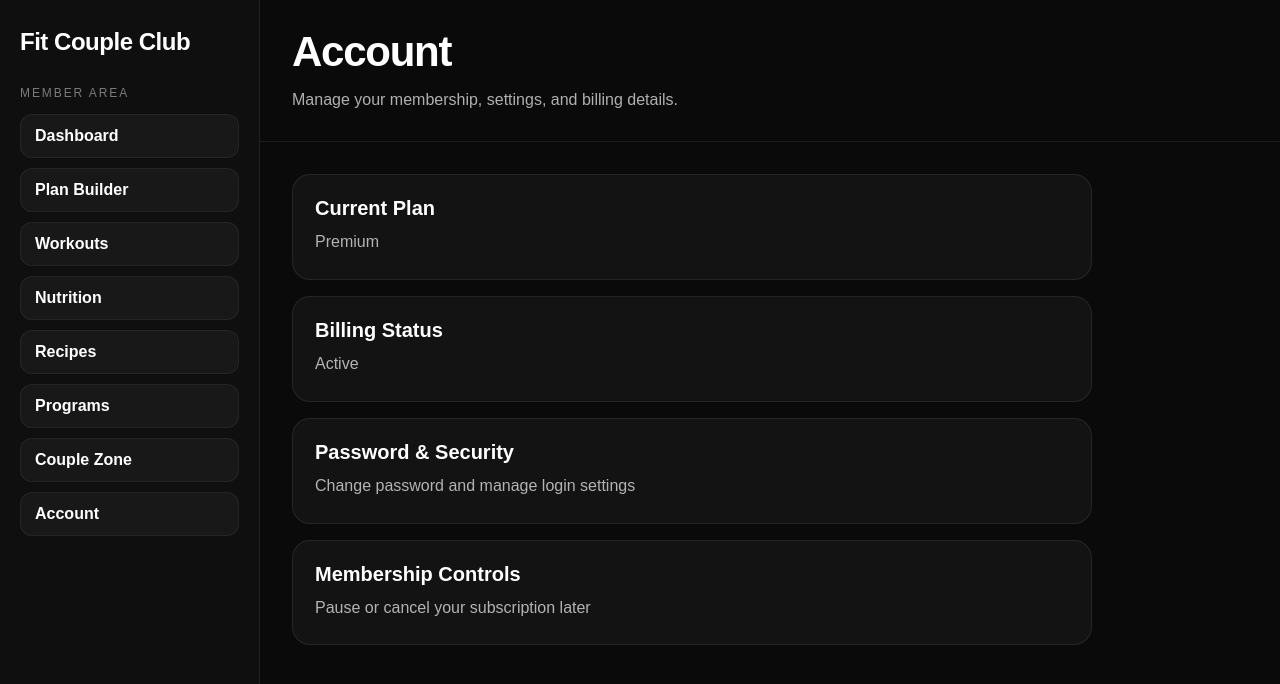
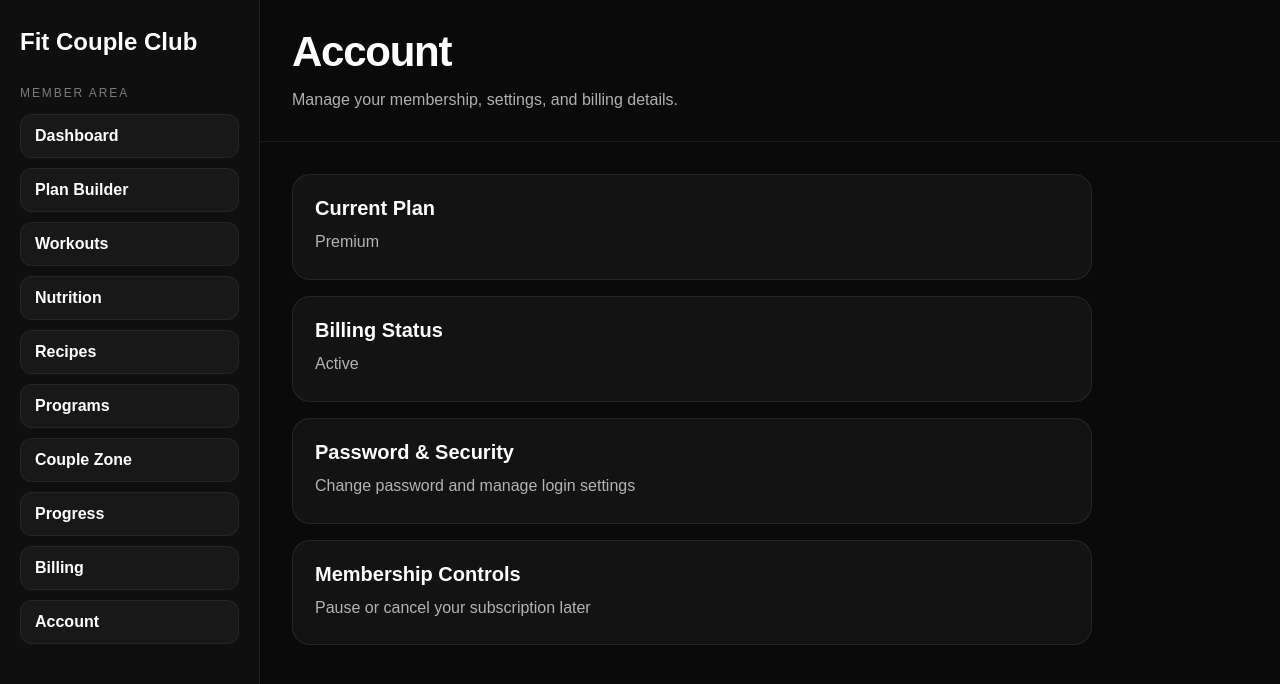
Before and after one commit to nielsvdz-ops/fit-couple-club, a Next.js app: page /account in a window 1280 px wide. Shown: the top 684 px of the page. Built offline with nearby package versions, Linux system fonts and the light colour scheme.

Commit message:
Update DashboardSidebar.js

```diff
--- a/components/DashboardSidebar.js
+++ b/components/DashboardSidebar.js
@@ -7,6 +7,8 @@ export default function DashboardSidebar() {
     ["Recipes", "/recipes"],
     ["Programs", "/programs"],
     ["Couple Zone", "/couple-zone"],
+    ["Progress", "/progress"],
+    ["Billing", "/billing"],
     ["Account", "/account"],
   ];
 
@@ -30,7 +32,6 @@ export default function DashboardSidebar() {
           fontSize: "24px",
           fontWeight: "800",
           marginBottom: "30px",
-          letterSpacing: "-0.02em",
         }}
       >
         Fit Couple Club
```
